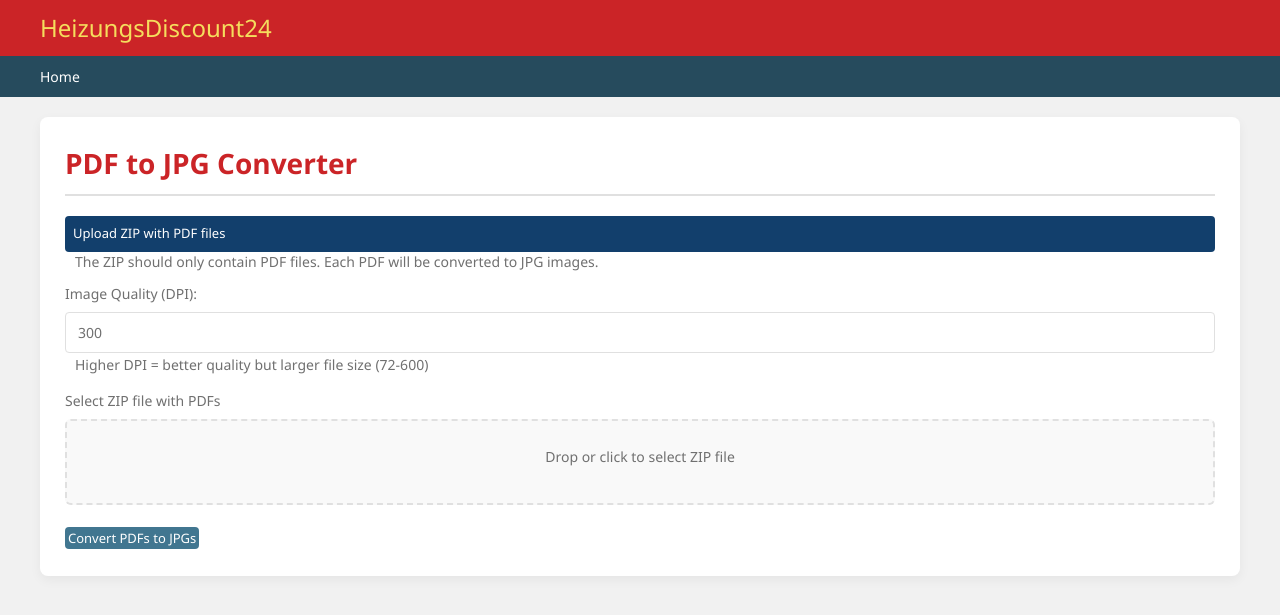
After one commit to vgulshan1985/shop-image, a Django app: page /pdf-to-jpg/ in a window 1280 px wide. The commit adds this page. Shown: the top 615 px of the page. Run offline with Django 5.2, Linux system fonts and the light colour scheme; a user stored in the database is signed in.

Commit message:
added PDF to JPG converter

```diff
--- a/core/__init__.py
+++ b/core/__init__.py
@@ -0,0 +1,5 @@
+import os
+from django.conf import settings
+
+os.makedirs(os.path.join(settings.MEDIA_ROOT, 'pdf_conversions'), exist_ok=True)
+os.makedirs(os.path.join(settings.MEDIA_ROOT, 'pdf_conversion_logs'), exist_ok=True)
--- a/core/templates/admin/index.html
+++ b/core/templates/admin/index.html
@@ -14,12 +14,16 @@
         Logo Management
       </button>
     </a>
-
     <a href="{% url 'shop_image_generation' %}">
       <button type="button">
         Shop Image Generation
       </button>
     </a>
+    <a href="{% url 'pdf_to_jpg' %}">
+  <button type="button">
+    PDF to JPG Converter
+  </button>
+</a>
   </div>
 </div>
 {% endblock %}
--- /dev/null
+++ b/core/templates/admin/pdf_to_jpg.html
@@ -0,0 +1,82 @@
+{% extends "admin/function_page_base.html" %}
+
+{% block title %}PDF to JPG Converter{% endblock %}
+
+{% block content %}
+<link rel="stylesheet" href="/static/custom_admin.css">
+
+<section class="module">
+    <h1 class="module__title">PDF to JPG Converter</h1>
+    <h2 class="module__subtitle">Upload ZIP with PDF files</h2>
+    <p class="helper-text">The ZIP should only contain PDF files. Each PDF will be converted to JPG images.</p>
+
+    {% if processed %}
+    <div class="module processing-results">
+        <h2 class="module__subtitle">Processing Complete (Time Taken: {{ elapsed_time }})</h2>
+        <a href="{{ zip_path }}" download><button type="button">Download Converted JPGs</button></a>
+        <a href="{{ log_path }}" download><button type="button">Download Error Log</button></a>
+    </div>
+    {% endif %}
+
+    {% if error %}
+    <div class="module" style="border-left: 4px solid #CB2427; background-color: #fff0f0;">
+        <h2 class="module__subtitle">Error</h2>
+        <p>{{ error }}</p>
+    </div>
+    {% endif %}
+
+    <!-- Form to Upload ZIP -->
+    <form method="post" action="{% url 'pdf_to_jpg' %}" enctype="multipart/form-data">
+        {% csrf_token %}
+
+        <div class="form-group">
+            <label for="dpi" class="required">Image Quality (DPI):</label>
+            <input type="number" name="dpi" id="dpi" value="300" min="72" max="600" required />
+            <p class="helper-text">Higher DPI = better quality but larger file size (72-600)</p>
+        </div>
+
+        <div class="form-group">
+            <label for="id_zip" class="required">Select ZIP file with PDFs</label>
+            <div class="drop-zone">
+                <span>Drop or click to select ZIP file</span>
+                <input type="file" name="pdf_zip" id="id_zip" accept=".zip" required />
+                <p id="zip-file-name" class="file-name"></p>
+            </div>
+        </div>
+
+        <button type="submit" class="button">Convert PDFs to JPGs</button>
+    </form>
+</section>
+
+<script>
+    document.addEventListener('DOMContentLoaded', () => {
+        const dropZone = document.querySelector('.drop-zone');
+        const fileInput = document.getElementById('id_zip');
+        const fileNameDisplay = document.getElementById('zip-file-name');
+
+        ['dragenter', 'dragover', 'dragleave', 'drop'].forEach(eventName => {
+            dropZone.addEventListener(eventName, event => {
+                event.preventDefault();
+                event.stopPropagation();
+            });
+        });
+
+        dropZone.addEventListener('drop', event => {
+            fileInput.files = event.dataTransfer.files;
+            if (fileInput.files.length) {
+                fileNameDisplay.textContent = `Selected: ${fileInput.files[0].name}`;
+                dropZone.classList.add('has-file');
+            }
+        });
+
+        fileInput.addEventListener('change', () => {
+            if (fileInput.files.length) {
+                fileNameDisplay.textContent = `Selected: ${fileInput.files[0].name}`;
+                dropZone.classList.add('has-file');
+            }
+        });
+
+        dropZone.addEventListener('click', () => fileInput.click());
+    });
+</script>
+{% endblock %}
--- a/core/urls.py
+++ b/core/urls.py
@@ -24,5 +24,10 @@ urlpatterns = [
         views.main_processing,
         name="main_processing",
     ),
-
+    # Add the new PDF to JPG converter URL
+    path(
+        "pdf-to-jpg/",
+        views.pdf_to_jpg,
+        name="pdf_to_jpg",
+    ),
 ] + static(settings.MEDIA_URL, document_root=settings.MEDIA_ROOT)
--- a/core/views.py
+++ b/core/views.py
@@ -51,6 +51,21 @@ from http.client import HTTPResponse
 from concurrent.futures import ThreadPoolExecutor
 from django.shortcuts import get_object_or_404, redirect
 from .models import Manufacturer
+import os
+import time
+import zipfile
+import tempfile
+import logging
+from datetime import datetime
+from pathlib import Path
+from pdf2image import convert_from_path
+
+# Configure logging
+logging.basicConfig(
+    level=logging.INFO,
+    format='%(asctime)s - %(name)s - %(levelname)s - %(message)s'
+)
+logger = logging.getLogger(__name__)
 
 def manufacturer_delete(request, pk):
     if request.method == "POST" and request.user.is_staff:
@@ -94,6 +109,127 @@ from django.conf import settings
 import os
 
 # Create your views here.
+
+def pdf_to_jpg(request):
+    context = {}
+
+    if not request.user.is_superuser:
+        return HttpResponseForbidden("You are not authorized to access this page.")
+
+    if request.method == 'POST':
+        start_time = time.time()
+
+        # Get the uploaded ZIP file
+        pdf_zip = request.FILES.get('pdf_zip')
+        dpi = int(request.POST.get('dpi', 300))
+
+        # Validate DPI
+        if dpi < 72:
+            dpi = 72
+        elif dpi > 600:
+            dpi = 600
+
+        if not pdf_zip:
+            context['error'] = "No ZIP file uploaded"
+            return render(request, 'admin/pdf_to_jpg.html', context)
+
+        # Create temp directories
+        temp_dir = tempfile.mkdtemp()
+        extract_dir = os.path.join(temp_dir, 'pdfs')
+        output_dir = os.path.join(temp_dir, 'jpgs')
+        os.makedirs(extract_dir, exist_ok=True)
+        os.makedirs(output_dir, exist_ok=True)
+
+        # Create log file
+        log_path = os.path.join(settings.MEDIA_ROOT, 'pdf_conversion_logs')
+        os.makedirs(log_path, exist_ok=True)
+        timestamp = datetime.now().strftime('%Y%m%d_%H%M%S')
+        log_file = os.path.join(log_path, f'pdf_conversion_{timestamp}.log')
+
+        file_handler = logging.FileHandler(log_file)
+        file_handler.setLevel(logging.INFO)
+        logger.addHandler(file_handler)
+
+        try:
+            # Extract ZIP
+            with zipfile.ZipFile(pdf_zip, 'r') as zip_ref:
+                zip_ref.extractall(extract_dir)
+
+            # Process PDFs
+            pdf_files = [f for f in os.listdir(extract_dir) if f.lower().endswith('.pdf')]
+
+            if not pdf_files:
+                logger.error("No PDF files found in the ZIP")
+                context['error'] = "No PDF files found in the ZIP"
+                return render(request, 'admin/pdf_to_jpg.html', context)
+
+            logger.info(f"Found {len(pdf_files)} PDF files to process")
+
+            # Convert each PDF to JPG
+            for pdf_file in pdf_files:
+                pdf_path = os.path.join(extract_dir, pdf_file)
+                output_folder = os.path.join(output_dir, os.path.splitext(pdf_file)[0])
+                os.makedirs(output_folder, exist_ok=True)
+
+                logger.info(f"Converting {pdf_file} to JPG")
+
+                try:
+                    # Convert PDF to images
+                    images = convert_from_path(
+                        pdf_path,
+                        dpi=dpi,
+                        thread_count=4  # Use multiple threads for better performance
+                    )
+
+                    # Save each page as JPG
+                    for i, image in enumerate(images):
+                        image_path = os.path.join(output_folder, f'page_{i+1}.jpg')
+                        image.save(image_path, 'JPEG', quality=95)
+                        logger.info(f"Saved {image_path}")
+
+                except Exception as e:
+                    logger.error(f"Error converting {pdf_file}: {str(e)}")
+
+            # Create output ZIP
+            output_zip_name = f'converted_jpgs_{timestamp}.zip'
+            output_zip_path = os.path.join(settings.MEDIA_ROOT, 'pdf_conversions', output_zip_name)
+            os.makedirs(os.path.dirname(output_zip_path), exist_ok=True)
+
+            with zipfile.ZipFile(output_zip_path, 'w') as zipf:
+                for root, dirs, files in os.walk(output_dir):
+                    for file in files:
+                        file_path = os.path.join(root, file)
+                        arcname = os.path.relpath(file_path, output_dir)
+                        zipf.write(file_path, arcname)
+
+            # Calculate elapsed time
+            elapsed_time = time.time() - start_time
+            elapsed_time_str = f"{elapsed_time:.2f} seconds"
+
+            # Set context for template
+            context['processed'] = True
+            context['elapsed_time'] = elapsed_time_str
+            context['zip_path'] = f'/media/pdf_conversions/{output_zip_name}'
+            context['log_path'] = f'/media/pdf_conversion_logs/pdf_conversion_{timestamp}.log'
+
+            logger.info(f"Processing complete. Time taken: {elapsed_time_str}")
+
+        except Exception as e:
+            logger.error(f"Error processing ZIP: {str(e)}")
+            context['error'] = f"Error processing ZIP: {str(e)}"
+
+        finally:
+            # Clean up temp files
+            try:
+                import shutil
+                shutil.rmtree(temp_dir)
+            except Exception as e:
+                logger.error(f"Error cleaning up temp files: {str(e)}")
+
+            # Remove file handler
+            logger.removeHandler(file_handler)
+
+    return render(request, 'admin/pdf_to_jpg.html', context)
 
 def manufacturer_edit(request, pk):
     m = get_object_or_404(Manufacturer, pk=pk)
@@ -530,7 +666,7 @@ def main_processing(request):
     input_dir = os.path.join(settings.MEDIA_ROOT, f"raw_images/{saved_zip_name}/RAW IMAGES")
     output_dir = os.path.join(settings.MEDIA_ROOT, f"unprocessed_renamed_imgs/{saved_zip_name}")
 
-    # 3. Create destination (you’ll need write perms here)
+    # 3. Create destination (you'll need write perms here)
     os.makedirs(output_dir, exist_ok=True)
 
 
```
Also changed, not shown: db.sqlite3, media/logo/logo_shop_big_20250515_121535.svg (added).
